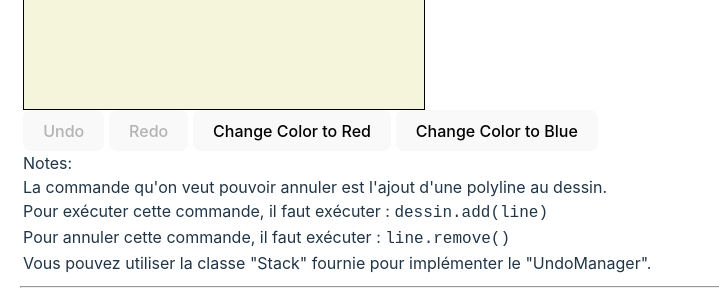
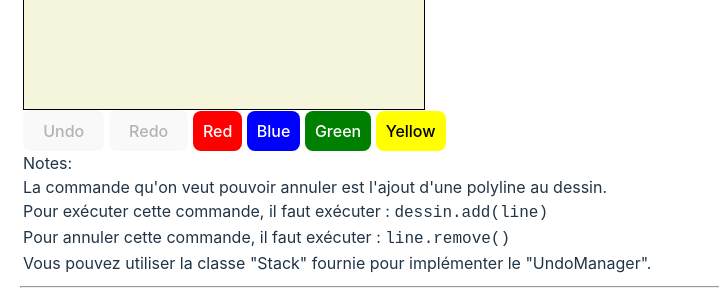
Before and after one commit to ethan8134/tp-polyline-undo-redo, a website built with Vite: page pages/polylineUndo/index.html in a window 1280 px wide. Shown: the part 444-739 px from the top of the page, 0-719 px from the left. Built offline with nearby package versions, Linux system fonts and the light colour scheme.

Commit message:
personnalisation des bouttons de couleurs, ajout de couleurs

```diff
--- a/pages/polylineUndo/index.html
+++ b/pages/polylineUndo/index.html
@@ -17,8 +17,10 @@
                     <div id="container"></div>
                     <button id="undo">Undo</button>
                     <button id="redo">Redo</button>
-                    <button id="changeColorRed">Change Color to Red</button>
-                    <button id="changeColorBlue">Change Color to Blue</button>
+                    <button id="changeColorRed">Red</button>
+                    <button id="changeColorBlue">Blue</button>
+                    <button id="changeColorGreen">Green</button>
+                    <button id="changeColorYellow">Yellow</button>
                     <div>
                         Notes:<br />
                         La commande qu'on veut pouvoir annuler est l'ajout d'une
--- a/pages/polylineUndo/polylineUndo.js
+++ b/pages/polylineUndo/polylineUndo.js
@@ -302,3 +302,19 @@ changeColorBlueButton.addEventListener("click", () => {
         undoManager.executeCommand(cmd);
     }
 });
+
+const changeColorGreenButton = document.getElementById("changeColorGreen");
+changeColorGreenButton.addEventListener("click", () => {
+    if (polyline) {
+        const cmd = new ChangeColorCommand(polyline, "green");
+        undoManager.executeCommand(cmd);
+    }
+});
+
+const changeColorYellowButton = document.getElementById("changeColorYellow");
+changeColorYellowButton.addEventListener("click", () => {
+    if (polyline) {
+        const cmd = new ChangeColorCommand(polyline, "yellow");
+        undoManager.executeCommand(cmd);
+    }
+});
--- a/style.css
+++ b/style.css
@@ -1,8 +1,8 @@
 :root {
     color: #d9d9d9;
     background-color: #1a1a1a;
-  font-family: -apple-system, BlinkMacSystemFont, 'Segoe UI', Roboto, Oxygen,
-    Ubuntu, Cantarell, 'Open Sans', 'Helvetica Neue', sans-serif;
+    font-family: -apple-system, BlinkMacSystemFont, "Segoe UI", Roboto, Oxygen,
+        Ubuntu, Cantarell, "Open Sans", "Helvetica Neue", sans-serif;
     font-size: 16px;
     line-height: 1.5;
 }
@@ -93,3 +93,40 @@ button:focus-visible {
         background-color: #f9f9f9;
     }
 }
+
+button#changeColorRed {
+    background-color: red;
+    color: white;
+    border: none;
+    padding: 10px;
+    cursor: pointer;
+}
+
+button#changeColorBlue {
+    background-color: blue;
+    color: white;
+    border: none;
+    padding: 10px;
+    cursor: pointer;
+}
+
+button#changeColorGreen {
+    background-color: green;
+    color: white;
+    border: none;
+    padding: 10px;
+    cursor: pointer;
+}
+
+button#changeColorYellow {
+    background-color: yellow;
+    color: black;
+    border: none;
+    padding: 10px;
+    cursor: pointer;
+}
+
+/* Ajout d'un effet au survol */
+button:hover {
+    opacity: 0.8;
+}
```
Lines whose indentation alone changed are shown as unchanged.
